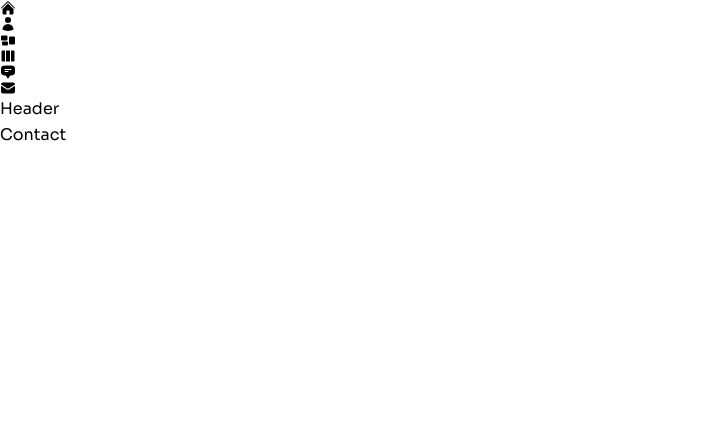
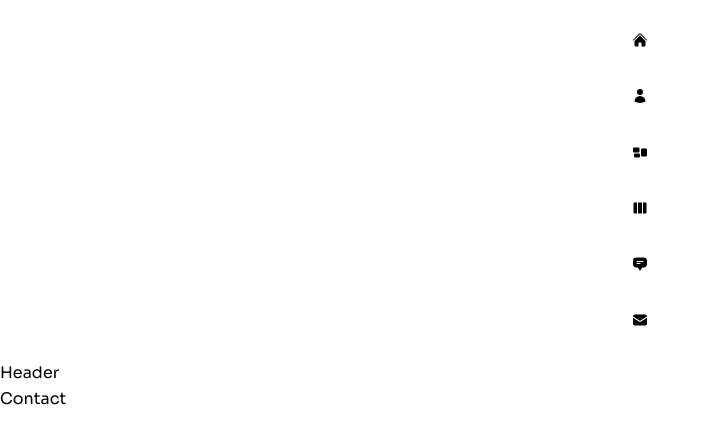
Before and after one commit to MrGhost23/Portfolio, a Next.js app: page /contact in a window 1280 px wide. Shown: the top 444 px of the page, without its empty margins (0-709 px from the left). Built offline with nearby package versions, Linux system fonts and the light colour scheme.

Commit message:
some navbar classes

```diff
--- a/components/Nav.js
+++ b/components/Nav.js
@@ -30,9 +30,12 @@
 import { useRouter } from "next/router";
 
 const Nav = () => {
+  const router = useRouter();
+  const pathName = router.pathname;
+
   return (
     <nav>
-      <div>
+      <div className="flex w-full xl:flex-col items-center justify-between xl:justify-center gap-y-10 px-4 md:px-40 xl:px-0 h-80 xl:h-max py-8 bg-white/10 backd">
         {navData.map((link, index) => {
           return (
             <Link key={link.name} href={link.path}>
```
